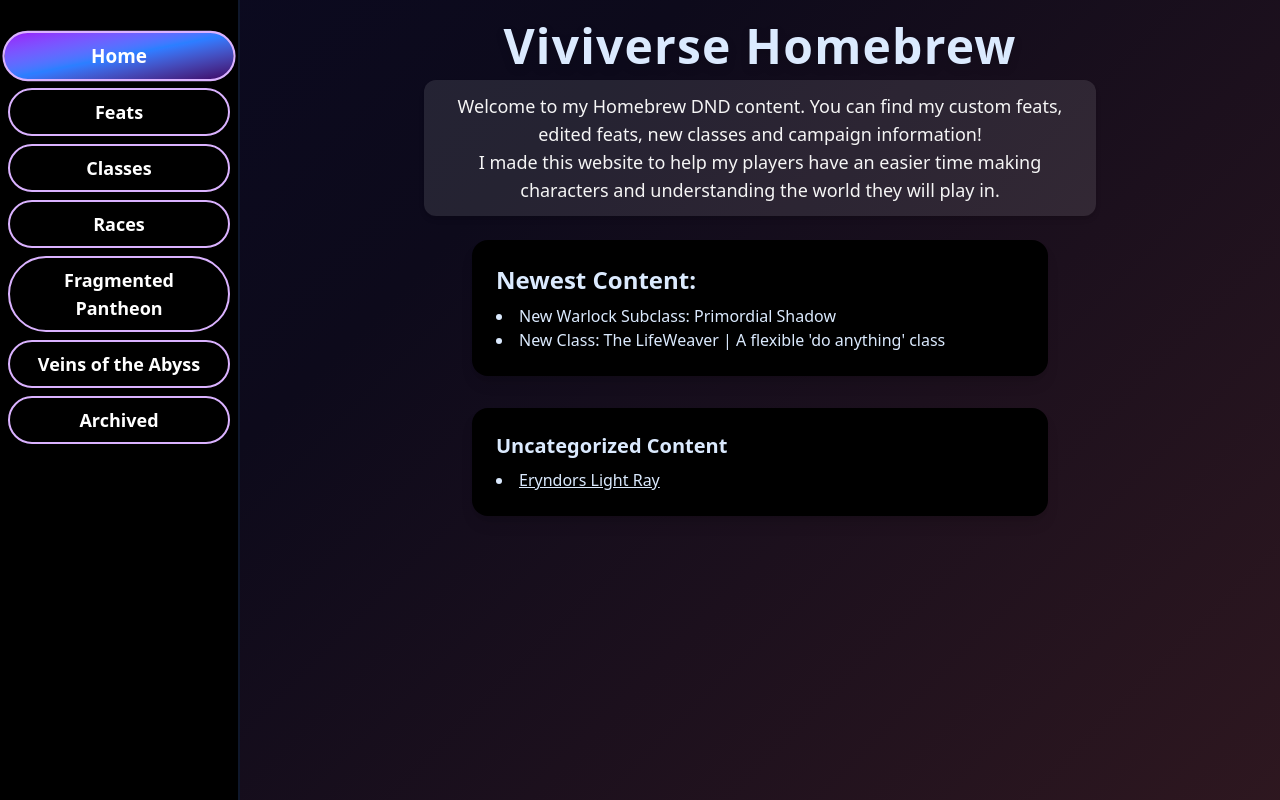
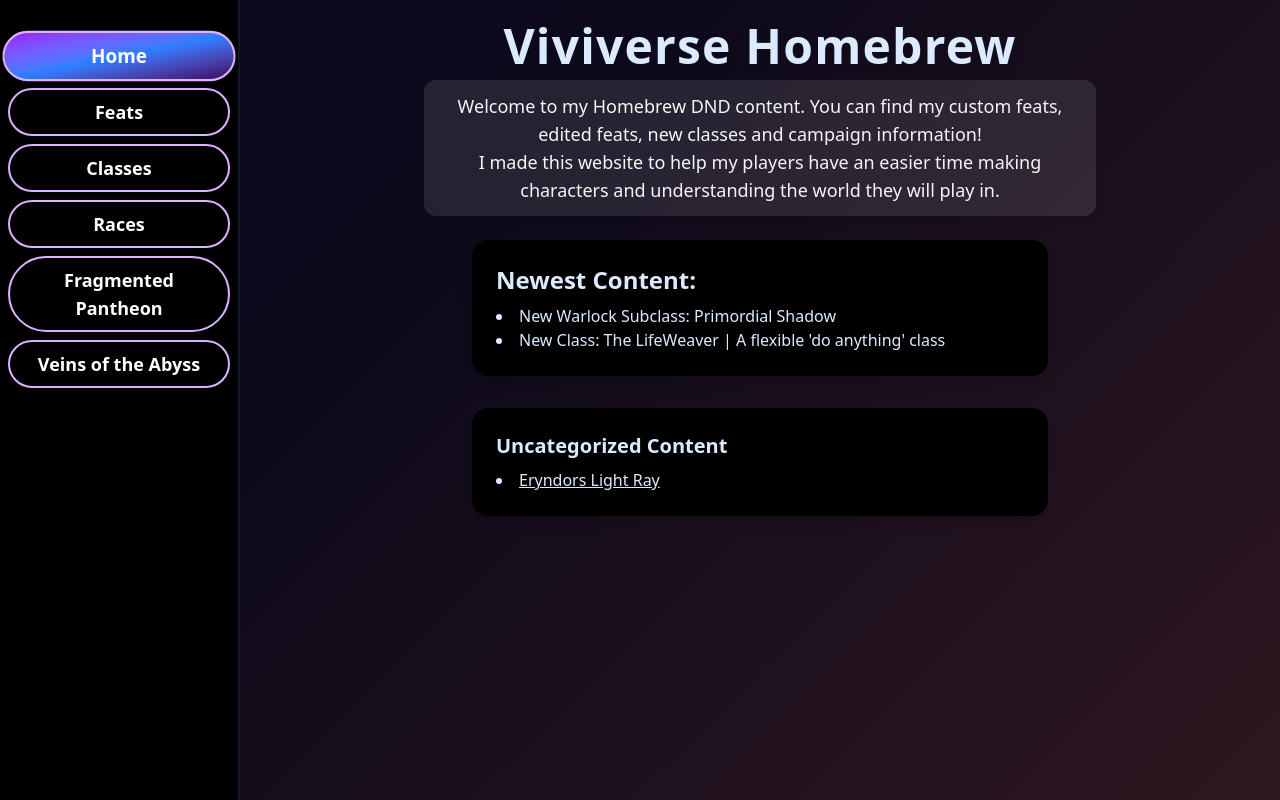
Before and after one commit to VivianVanilla/dnd.vivi.nexus, a React (Vite) app in the folder dnd/: page / in a window 1280 px wide. Built offline with nearby package versions, Linux system fonts and the light colour scheme.

Commit message:
removing archive do to problems

```diff
--- a/dnd/src/components/Layout.jsx
+++ b/dnd/src/components/Layout.jsx
@@ -15,7 +15,7 @@ function Layout({ children }) {
     { label: "Races", path: "/Races" },
     { label: "Fragmented Pantheon" , path: "/FragmentedPantheon" },
     { label: "Veins of the Abyss" , path: "/VotA" },
-    { label: "Archived", path: "/Archived" },
+    // { label: "Archived", path: "/Archived" },
 
   ];
 
--- a/dnd/src/main.jsx
+++ b/dnd/src/main.jsx
@@ -7,7 +7,7 @@ import Classes from './pages/Classes.jsx'
 import Races from './pages/Races.jsx'
 import FragmentedPantheon from './pages/FragmentedPantheon.jsx'
 import VotA from './pages/VotA.jsx'
-import Archived from './pages/Archived.jsx'
+// import Archived from './pages/Archived.jsx'
 import { BrowserRouter, Routes, Route } from "react-router";
 
 
@@ -20,7 +20,7 @@ createRoot(document.getElementById('root')).render(
       <Route path="/Races" element={<Races /> } />
       <Route path="/FragmentedPantheon" element={<FragmentedPantheon /> } />
       <Route path="/VotA" element={<VotA /> } />
-      <Route path="/Archived" element={<Archived /> } />
+      {/* <Route path="/Archived" element={<Archived /> } /> */}
     </Routes>
   </BrowserRouter>
 )
```
